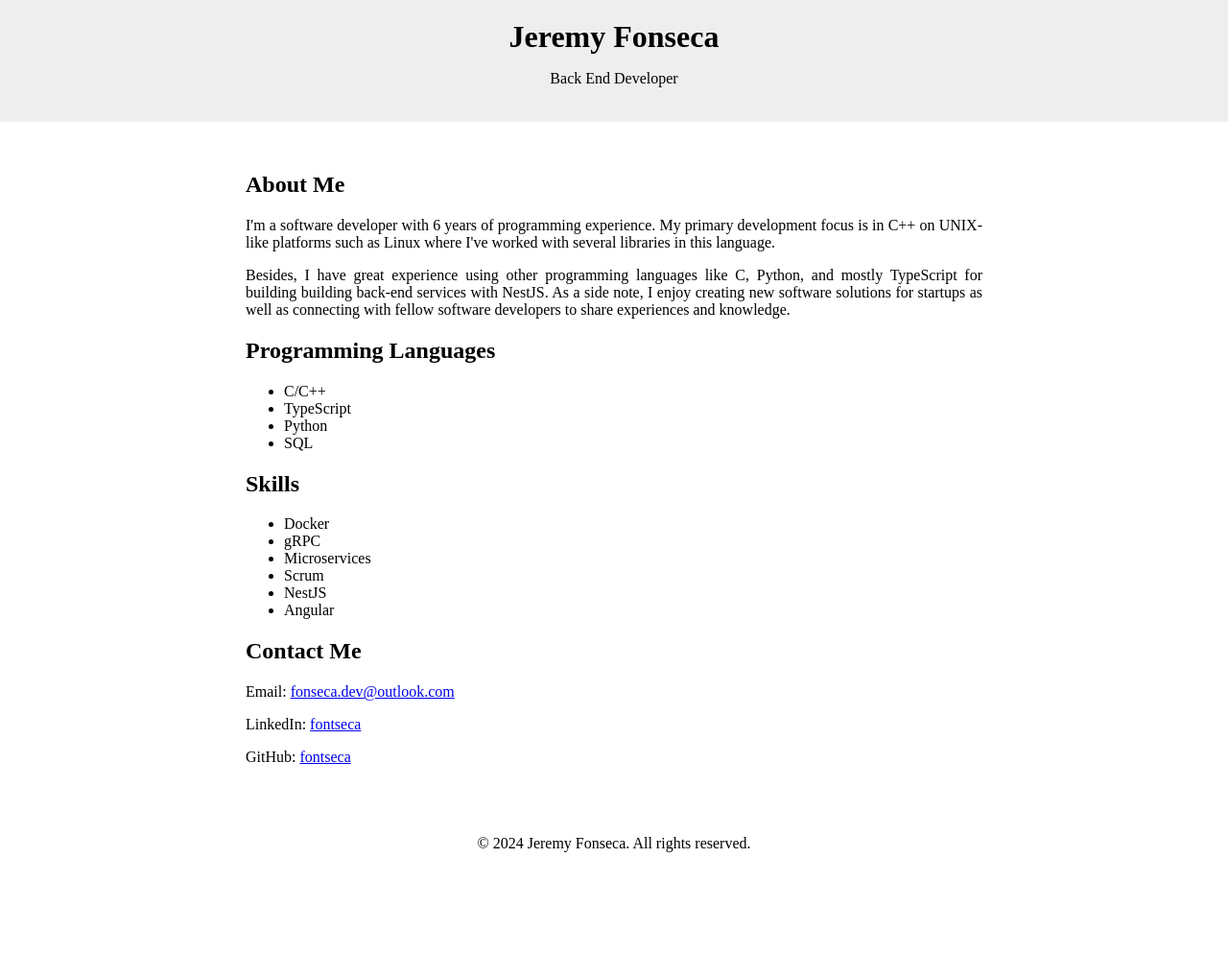
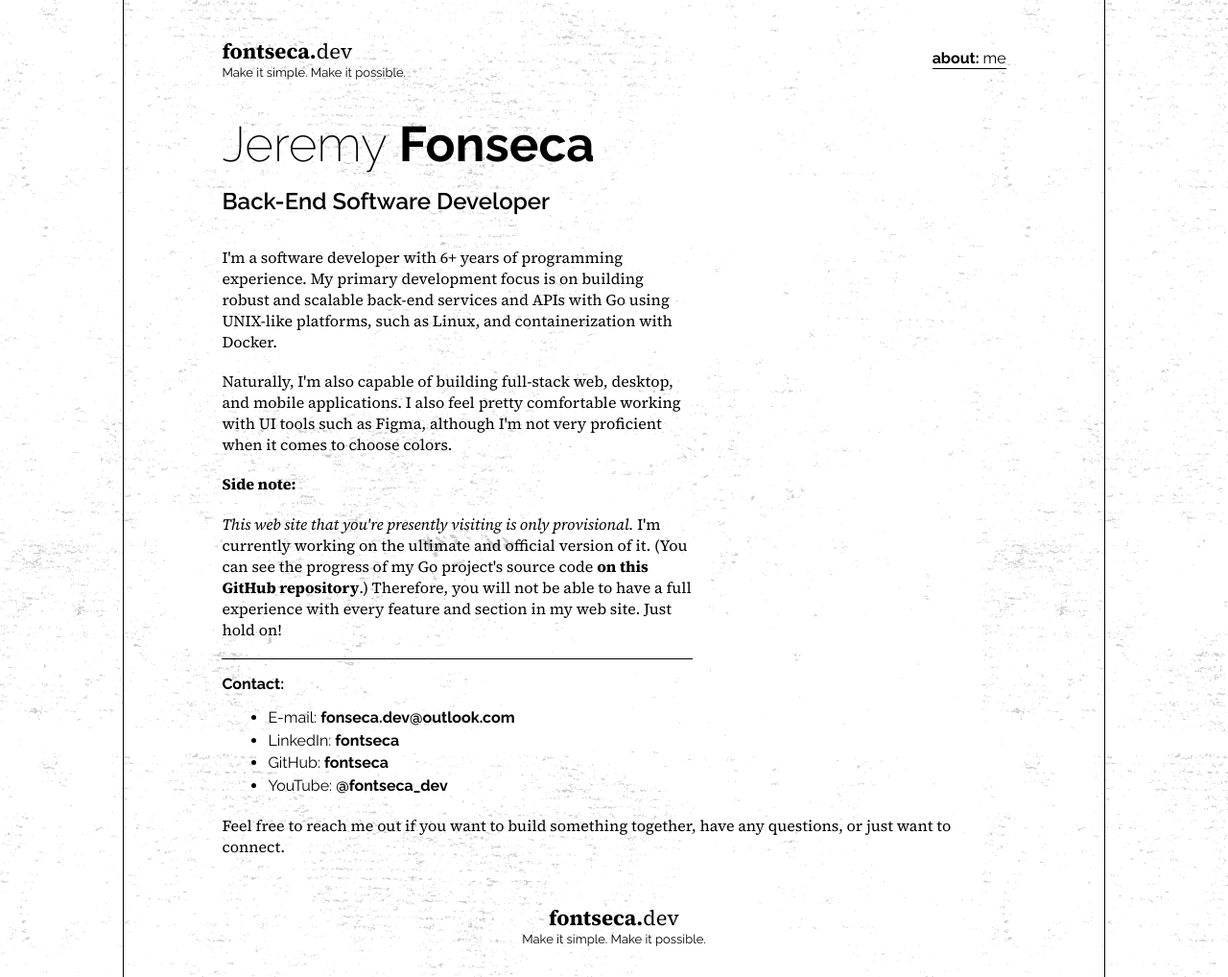
Before and after one commit to fontseca/fontseca, a plain HTML site: page index.html in a window 1280 px wide. Shown: the whole page at 96% size. Before the commit the page ends 912 px from the top, so only its background shows below. Drawn offline with Linux system fonts and the light colour scheme.

Commit message:
Update content.
Signed-off-by: Jeremy Fonseca <fonseca.dev@outlook.com>

```diff
--- a/index.html
+++ b/index.html
@@ -3,100 +3,149 @@
   <head>
     <meta charset="UTF-8" />
     <meta name="viewport" content="width=device-width, initial-scale=1.0" />
-    <title>Jeremy Fonseca - Back End Developer</title>
-    <style>
-      body {
-        box-sizing: border-box;
-        margin: 0;
-        padding: 0;
-      }
-
-      header {
-        background-color: #eee;
-        color: #000;
-        padding: 20px;
-        text-align: center;
-      }
-
-      h1 {
-        margin: 0;
-      }
-
-      main {
-        padding: 2rem 20% 2rem 20%;
-        text-align: justify;
-      }
-
-      footer {
-        bottom: 0;
-        padding: 0.5rem 0 0.5rem 0;
-        width: 100%;
-        text-align: center;
-      }
-    </style>
+    <link rel="preconnect" href="https://fonts.googleapis.com" />
+    <link rel="preconnect" href="https://fonts.gstatic.com" crossorigin />
+    <link rel="stylesheet" href="public/stylesheets/stylesheet.css" />
+    <link
+      href="https://fonts.googleapis.com/css2?family=Raleway:ital,wght@0,100..900;1,100..900&family=Source+Serif+4:ital,opsz,wght@0,8..60,200..900;1,8..60,200..900&display=swap"
+      rel="stylesheet"
+    />
+    <link
+      rel="apple-touch-icon"
+      sizes="180x180"
+      href="public/icons/apple-touch-icon.png"
+    />
+    <link
+      rel="icon"
+      type="image/png"
+      sizes="32x32"
+      href="public/icons/favicon-32x32.png"
+    />
+    <link
+      rel="icon"
+      type="image/png"
+      sizes="16x16"
+      href="public/icons/favicon-16x16.png"
+    />
+    <link rel="manifest" href="/public/icons/site.webmanifest" />
+    <title>fontseca.dev — me</title>
   </head>
   <body>
-    <header>
-      <h1>Jeremy Fonseca</h1>
-      <p>Back End Developer</p>
+    <div class="site-wrapper">
+      <header class="header">
+        <a href="/" style="text-decoration: none; font-weight: normal">
+          <div class="logo">
+            <p class="logo-text">fontseca.<span>dev</span></p>
+            <p class="logo-motto">Make it simple. Make it possible.</p>
+          </div>
+        </a>
+        <nav class="navigation" id="navigation">
+          <ul class="navigation-list">
+            <li class="navigation-list-item">
+              <a href="/" class="selected">about: <span>me</span></a>
+            </li>
+          </ul>
+        </nav>
       </header>
 
-    <main>
-      <h2>About Me</h2>
+      <main class="main">
+        <section class="me-container">
+          <header>
+            <h1 class="name">Jeremy <span>Fonseca</span></h1>
+            <p class="job-title">Back-End Software Developer</p>
+          </header>
+        </section>
+
+        <section class="summary-container">
           <p>
-        I'm a software developer with 6 years of programming experience. My
-        primary development focus is in C++ on UNIX-like platforms such as Linux
-        where I've worked with several libraries in this language.
-      </p>
-      <p>
-        Besides, I have great experience using other programming languages like
-        C, Python, and mostly TypeScript for building building back-end services
-        with NestJS. As a side note, I enjoy creating new software solutions for
-        startups as well as connecting with fellow software developers to share
-        experiences and knowledge.
+            I'm a software developer with 6+ years of programming experience. My
+            primary development focus is on building robust and scalable
+            back-end services and APIs with Go using UNIX-like platforms, such
+            as Linux, and containerization with Docker.
           </p>
 
-      <h2>Programming Languages</h2>
+          <p>
+            Naturally, I'm also capable of building full-stack web, desktop, and
+            mobile applications. I also feel pretty comfortable working with UI
+            tools such as Figma, although I'm not very proficient when it comes
+            to choose colors.
+          </p>
+
+          <p>
+            <strong>Side note:</strong>
+          </p>
+
+          <p>
+            <em>
+              This web site that you're presently visiting is only
+              provisional.</em
+            >
+            I'm currently working on the ultimate and official version of it.
+            (You can see the progress of my Go project's source code
+            <a
+              href="https://github.com/fontseca/fontseca.dev/tree/iss/17"
+              target="_blank"
+              >on this GitHub repository</a
+            >.) Therefore, you will not be able to have a full experience with
+            every feature and section in my web site. Just hold on!
+          </p>
+
+          <div class="line"></div>
+        </section>
+
+        <section class="contact-container">
+          <p><strong>Contact:</strong></p>
           <ul>
-        <li>C/C++</li>
-        <li>TypeScript</li>
-        <li>Python</li>
-        <li>SQL</li>
-      </ul>
+            <li>
+              <p>
+                E-mail:
+                <a target="_blank" href="mailto:fontseca.dev@outlook.com"
+                  >fonseca.dev@outlook.com</a
+                >
+              </p>
+            </li>
 
-      <h2>Skills</h2>
-      <ul>
-        <li>Docker</li>
-        <li>gRPC</li>
-        <li>Microservices</li>
-        <li>Scrum</li>
-        <li>NestJS</li>
-        <li>Angular</li>
-      </ul>
-
-      <h2>Contact Me</h2>
-      <p>
-        Email:
-        <a href="mailto:fonseca.dev@outlook.com">fonseca.dev@outlook.com</a>
-      </p>
+            <li>
               <p>
                 LinkedIn:
-        <a href="https://www.linkedin.com/in/fontseca">fontseca</a>
+                <a target="_blank" href="https://www.linkedin.com/in/fontseca"
+                  >fontseca</a
+                >
               </p>
+            </li>
+
+            <li>
               <p>
                 GitHub:
-        <a href="https://github.com/fontseca">fontseca</a>
+                <a target="_blank" href="https://github.com/fontseca"
+                  >fontseca</a
+                >
+              </p>
+            </li>
+
+            <li>
+              <p>
+                YouTube:
+                <a target="_blank" href="https://www.youtube.com/@fontseca_dev"
+                  >@fontseca_dev</a
+                >
+              </p>
+            </li>
+          </ul>
+        </section>
+
+        <p class="bottom-line">
+          Feel free to reach me out if you want to build something together,
+          have any questions, or just want to connect.
         </p>
       </main>
 
-    <footer>
-      <p id="footer-text">&copy;</p>
+      <footer class="footer">
+        <div class="logo">
+          <p class="logo-text">fontseca.<span>dev</span></p>
+          <p class="logo-motto">Make it simple. Make it possible.</p>
+        </div>
       </footer>
-    <script>
-      const currentYear = new Date().getFullYear();
-      document.getElementById(
-        'footer-text'
-      ).textContent += ` ${currentYear} Jeremy Fonseca. All rights reserved.`;
-    </script>
+    </div>
   </body>
 </html>
```
Lines whose indentation alone changed are shown as unchanged.
